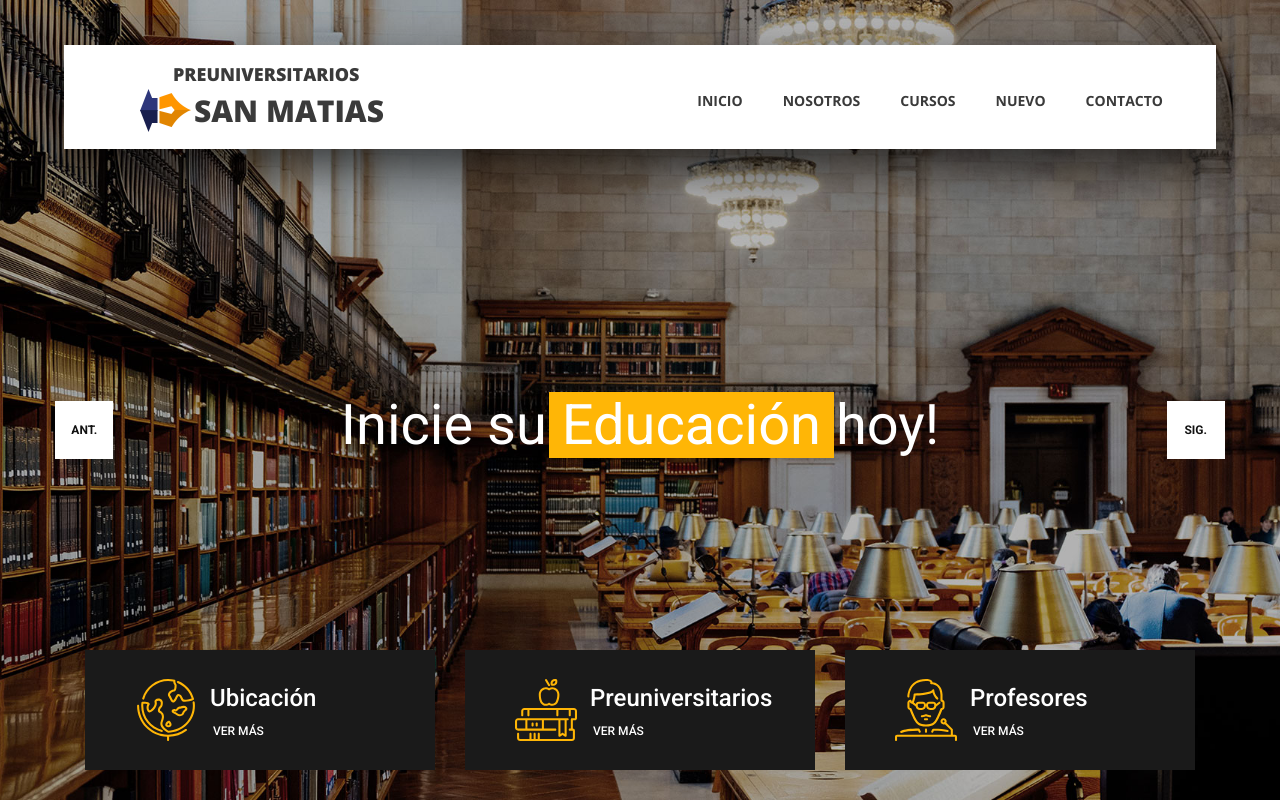
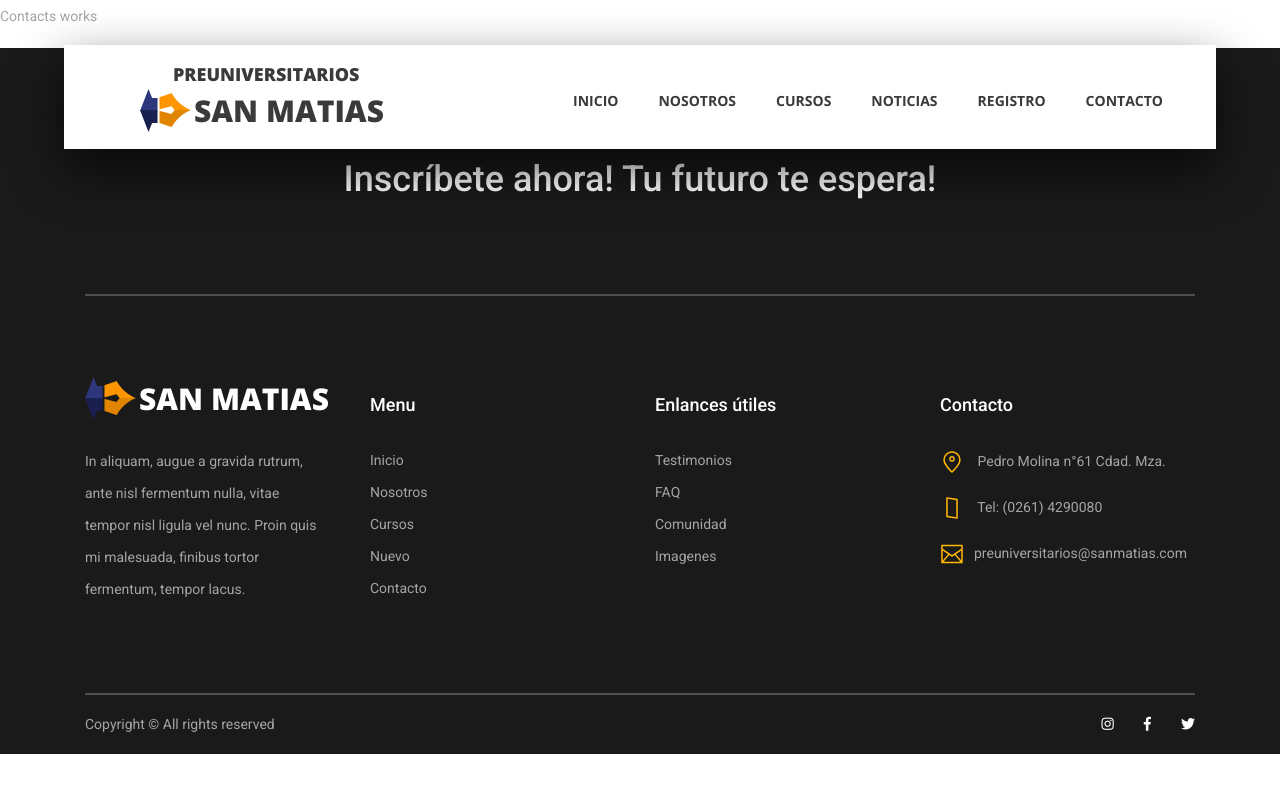
Before and after one commit to Lucianoquiroga/trabajo_pre, an Angular app: page /contacto in a window 1280 px wide. Shown: the top 802 px of the page. Built offline with nearby package versions, Linux system fonts and the light colour scheme.

Commit message:
Creando rutas

```diff
--- a/src/app/app.component.html
+++ b/src/app/app.component.html
@@ -1,25 +1,8 @@
-<!-- Header -->
+<!-- Navbar -->
 
 <app-navbar></app-navbar>
-<!-- Home -->
 
-<app-home></app-home>
-
-<!-- Popular -->
-
-<app-courses></app-courses>
-
-<!-- Register -->
-
-<app-register></app-register>
-
-<!-- Information -->
-
-<app-information></app-information>
-
-<!-- Events -->
-
-<app-news></app-news>
+<router-outlet></router-outlet>
 
 <!-- Footer -->
 
--- a/src/app/app.module.ts
+++ b/src/app/app.module.ts
@@ -3,7 +3,7 @@ import { NgModule } from '@angular/core';
 
 
 import { AppComponent } from './app.component';
-/* import { APP_ROUTING } from './app.routes'; */
+import { APP_ROUTING } from './app.routes';
 import { ContactsComponent } from './components/contacts/contacts.component';
 import { CoursesComponent } from './components/courses/courses.component';
 import { NewsComponent } from './components/news/news.component';
@@ -27,7 +27,7 @@ import { InformationComponent } from './components/information/information.compo
   ],
   imports: [
     BrowserModule,
-    /* APP_ROUTING */
+    APP_ROUTING
   ],
   providers: [],
   bootstrap: [AppComponent]
--- a/src/app/app.routes.ts
+++ b/src/app/app.routes.ts
@@ -1,6 +1,18 @@
-/* import { RouterModule, Routes } from '@angular/router';
+import { RouterModule, Routes } from '@angular/router';
+import { HomeComponent } from './components/home/home.component';
+import { CoursesComponent } from './components/courses/courses.component';
+import { NewsComponent } from './components/news/news.component';
+import { RegisterComponent } from './components/register/register.component';
+import { InformationComponent } from './components/information/information.component';
+import { ContactsComponent } from './components/contacts/contacts.component';
+
 const APP_ROUTES: Routes = [
-   // { path: 'home', component:},
-    { path: '**', pathMatch: 'full', redirectTo: 'home' },
+  { path: 'home', component: HomeComponent },
+  { path: 'cursos', component: CoursesComponent },
+  { path: 'noticias', component: NewsComponent },
+  { path: 'registro', component: RegisterComponent },
+  { path: 'contacto', component: ContactsComponent },
+  { path: 'nosotros', component: InformationComponent },
+  { path: '**', pathMatch: 'full', redirectTo: 'home' }
 ];
-export const APP_ROUTING = RouterModule.forRoot(APP_ROUTES, { useHash: true }); */
+export const APP_ROUTING = RouterModule.forRoot(APP_ROUTES, { useHash: false });
--- a/src/app/components/contacts/contacts.component.html
+++ b/src/app/components/contacts/contacts.component.html
@@ -1,3 +1,5 @@
-<p>
-    Contacts works
-</p>
+<div class="contacts animated fadeIn fast">
+    <p>
+        Contacts works
+    </p>
+</div>
--- a/src/app/components/courses/courses.component.html
+++ b/src/app/components/courses/courses.component.html
@@ -1,4 +1,4 @@
-<div class="popular page_section">
+<div class="popular page_section animated fadeIn fast">
     <div class="container">
         <div class="row">
             <div class="col">
--- a/src/app/components/information/information.component.html
+++ b/src/app/components/information/information.component.html
@@ -1,4 +1,4 @@
-<div class="services page_section">
+<div class="services page_section animated fadeIn fast">
 
     <div class="container">
         <div class="row">
--- a/src/app/components/news/news.component.html
+++ b/src/app/components/news/news.component.html
@@ -1,4 +1,4 @@
-<div class="events page_section">
+<div class="events page_section animated fadeIn fast">
     <div class="container">
 
         <div class="row">
--- a/src/app/components/register/register.component.html
+++ b/src/app/components/register/register.component.html
@@ -1,4 +1,4 @@
-<div class="register">
+<div class="register animated fadeIn fast">
 
     <div class="container-fluid">
 
--- a/src/app/components/shared/navbar/navbar.component.html
+++ b/src/app/components/shared/navbar/navbar.component.html
@@ -14,12 +14,12 @@
         <nav class="main_nav_container">
             <div class="main_nav">
                 <ul class="main_nav_list">
-                    <li class="main_nav_item"><a href="#">Inicio</a></li>
-                    <li class="main_nav_item"><a href="#">Nosotros</a></li>
-                    <li class="main_nav_item"><a href="courses.html">Cursos</a></li>
-                    <!-- <li class="main_nav_item"><a href="elements.html">elements</a></li> -->
-                    <li class="main_nav_item"><a href="news.html">Nuevo</a></li>
-                    <li class="main_nav_item"><a href="contact.html">Contacto</a></li>
+                    <li class="main_nav_item" routerLinkActive="active"><a [routerLink]="['home']">Inicio</a></li>
+                    <li class="main_nav_item" routerLinkActive="active"><a [routerLink]="['nosotros']">Nosotros</a></li>
+                    <li class="main_nav_item" routerLinkActive="active"><a [routerLink]="['cursos']">Cursos</a></li>
+                    <li class="main_nav_item" routerLinkActive="active"><a [routerLink]="['noticias']">Noticias</a></li>
+                    <li class="main_nav_item" routerLinkActive="active"><a [routerLink]="['registro']">Registro</a></li>
+                    <li class="main_nav_item" routerLinkActive="active"><a [routerLink]="['contacto']">Contacto</a></li>
                 </ul>
             </div>
         </nav>
--- a/src/index.html
+++ b/src/index.html
@@ -14,9 +14,8 @@
     <link rel="stylesheet" type="text/css" href="assets/plugins/OwlCarousel2-2.2.1/animate.css">
     <link rel="stylesheet" type="text/css" href="assets/styles/main_styles.css">
     <link rel="stylesheet" type="text/css" href="assets/styles/responsive.css">
-    <!-- <link rel="stylesheet" type="text/css" href="assets/styles/elements_styles.css"> -->
-    <!-- <link rel="stylesheet" type="text/css" href="assets/styles/elements_responsive.css"> -->
     <link rel="icon" type="image/x-icon" href="favicon.ico">
+    <base href="/">
 
 </head>
 
--- a/src/styles.css
+++ b/src/styles.css
@@ -1 +1,31 @@
 /* You can add global styles to this file, and also import other style files */
+
+
+/* Animaciones */
+
+.animated {
+    -webkit-animation-duration: 0.6s;
+    animation-duration: 0.6s;
+    -webkit-animation-fill-mode: both;
+    animation-fill-mode: both;
+}
+
+.fast {
+    -webkit-animation-duration: 0.2s;
+    animation-duration: 0.2s;
+    -webkit-animation-fill-mode: both;
+    animation-fill-mode: both;
+}
+
+@keyframes fadeIn {
+    from {
+        opacity: 0;
+    }
+    to {
+        opacity: 1;
+    }
+}
+
+.fadeIn {
+    animation-name: fadeIn;
+}
```
